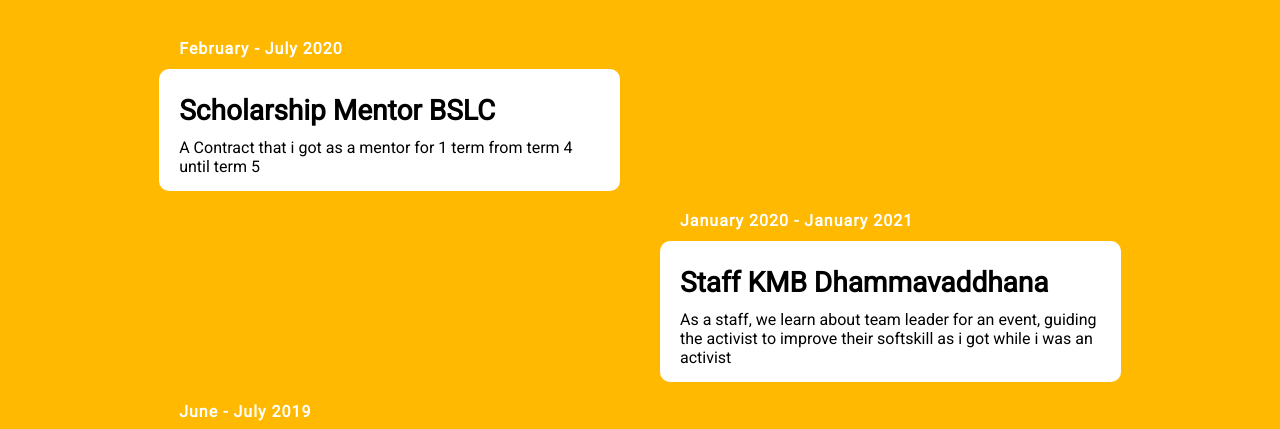
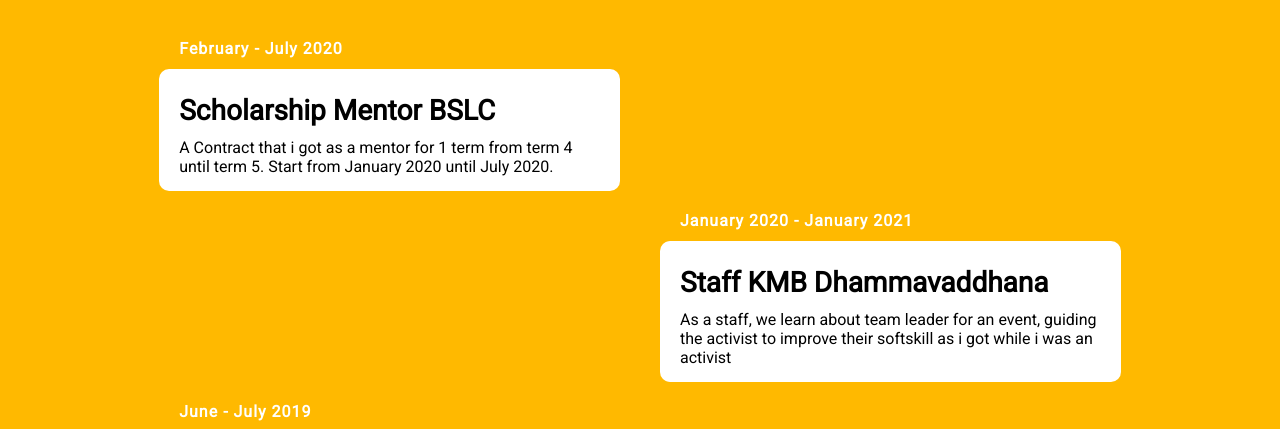
Before and after one commit to ppofiant/cv-website, a plain HTML site: page home.html in a window 1280 px wide. Shown: the part 638-1067 px from the top of the page. Drawn offline with Linux system fonts and the light colour scheme.

Commit message:
update experience

```diff
--- a/home.html
+++ b/home.html
@@ -97,7 +97,7 @@
                   <h1>Scholarship Mentor BSLC</h1>
                   <p>
                     A Contract that i got as a mentor for 1 term from term 4
-                    until term 5
+                    until term 5. Start from January 2020 until July 2020.
                   </p>
                 </div>
               </li>
```
